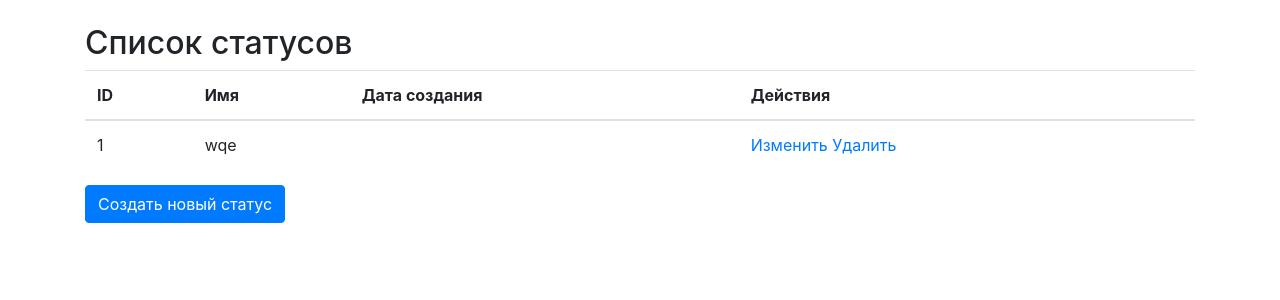
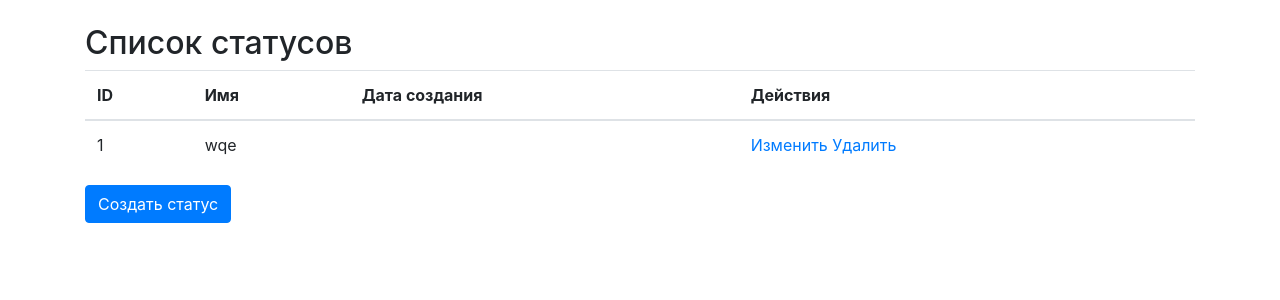
Before and after one commit to NikitaVoitko/python-project-52, a Django app: page /statuses/ in a window 1280 px wide. Shown: the part 56-356 px from the top of the page. Run offline with Django 5.2, Linux system fonts and the light colour scheme; a user stored in the database is signed in; data comes from the database, SQL or seed files in the repository; some libraries are stand-ins or nearby versions.

Commit message:
status label changed

```diff
--- a/task_manager/apps/statuses/templates/statuses/status_list.html
+++ b/task_manager/apps/statuses/templates/statuses/status_list.html
@@ -35,5 +35,5 @@
     </tbody>
 </table>
 
-<a href="{% url 'status-create' %}" class="btn btn-primary">Создать новый статус</a>
+<a href="{% url 'status-create' %}" class="btn btn-primary">Создать статус</a>
 {% endblock %}
```
